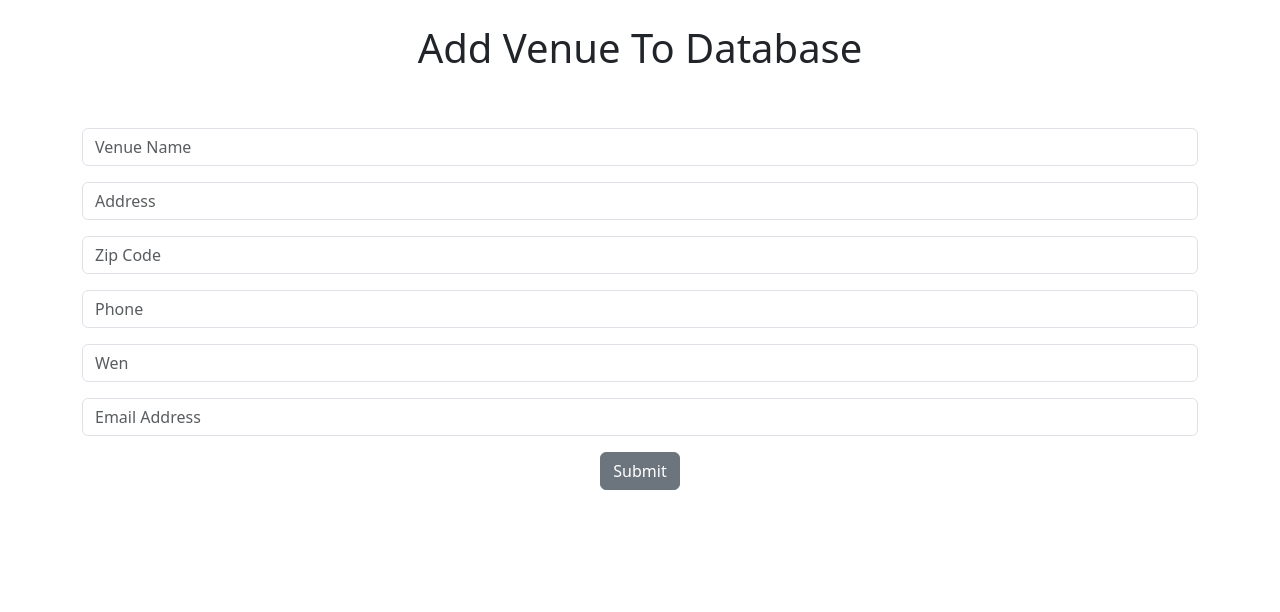
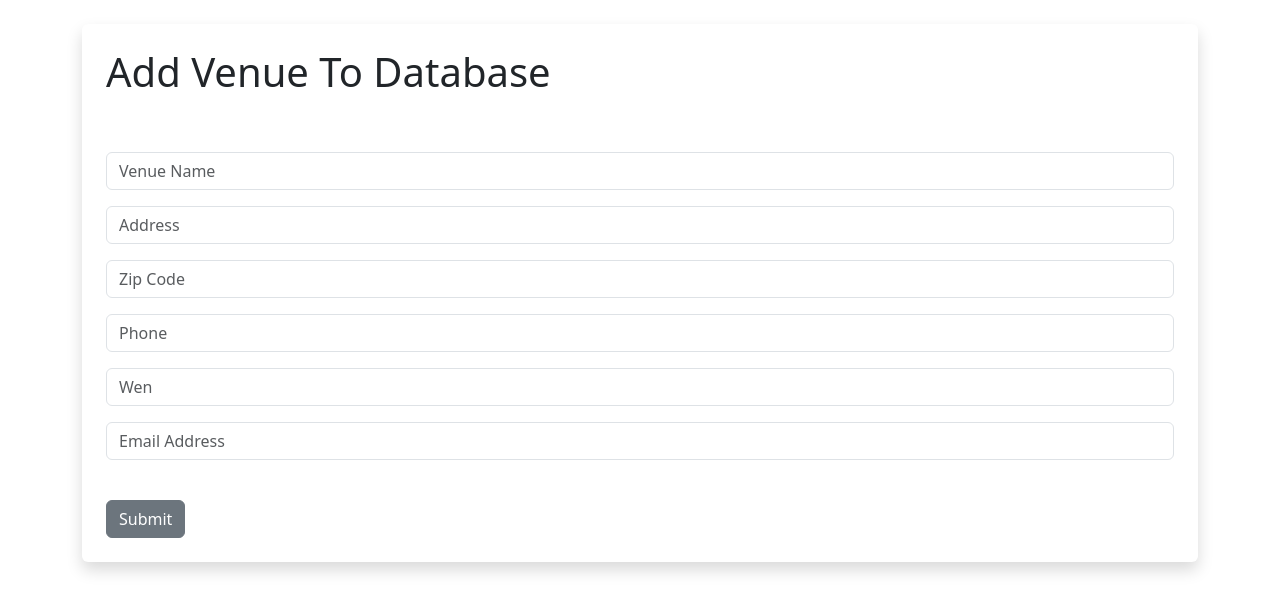
Before and after one commit to akashKarmakar02/EventDjangoApp, a Django app: page /add_venue in a window 1280 px wide. Shown: the part 56-668 px from the top of the page. Run offline with Django 4.2, Linux system fonts and the light colour scheme.

Commit message:
Added a bit of styling

```diff
--- a/templates/events/add_event.html
+++ b/templates/events/add_event.html
@@ -1,6 +1,6 @@
 {% extends 'events/base.html' %}
 {% block content %}
-    <div>
+    <div class="shadow bg-body rounded p-4 mb-5">
         <h1>Add Event To Database</h1>
         <br>
         <br>
--- a/templates/events/add_venue.html
+++ b/templates/events/add_venue.html
@@ -1,6 +1,6 @@
 {% extends 'events/base.html' %}
 {% block content %}
-    <center>
+    <div class="shadow bg-body p-4 mb-5 rounded">
         <h1>Add Venue To Database</h1>
         <br>
         <br>
@@ -10,8 +10,8 @@
         <form method="post">
             {% csrf_token %}
             {{ form.as_p }}
-            <input type="submit" class="btn btn-secondary" value="Submit">
+            <input type="submit" class="btn btn-secondary mt-4" value="Submit">
         </form>
         {% endif %}
-    </center>
+    </div>
 {% endblock %}
```
